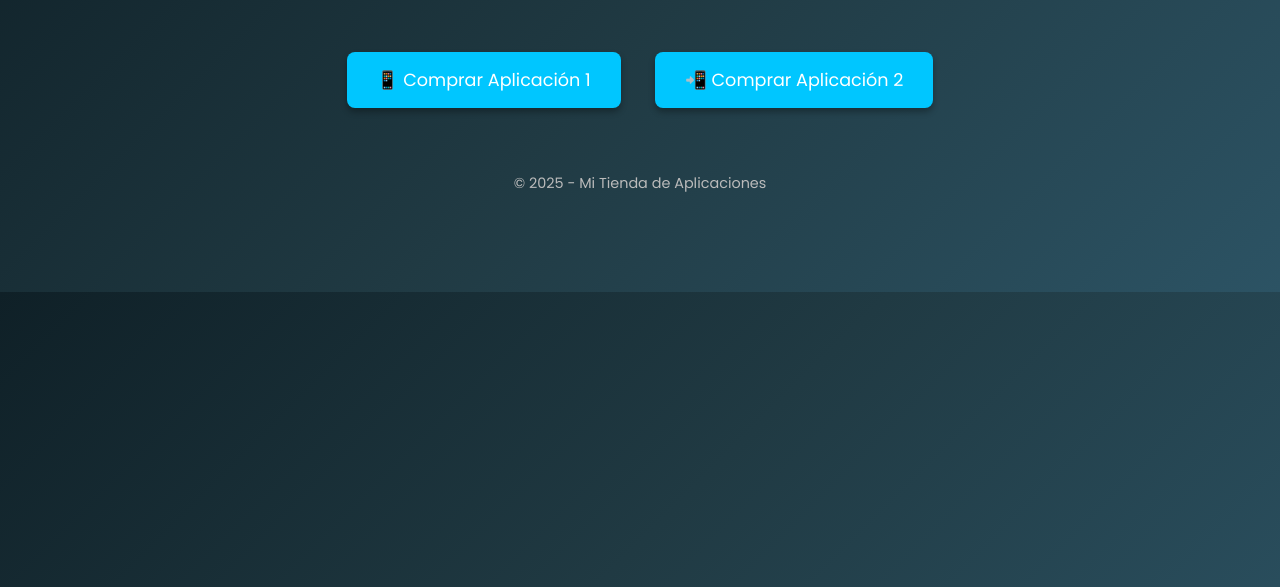
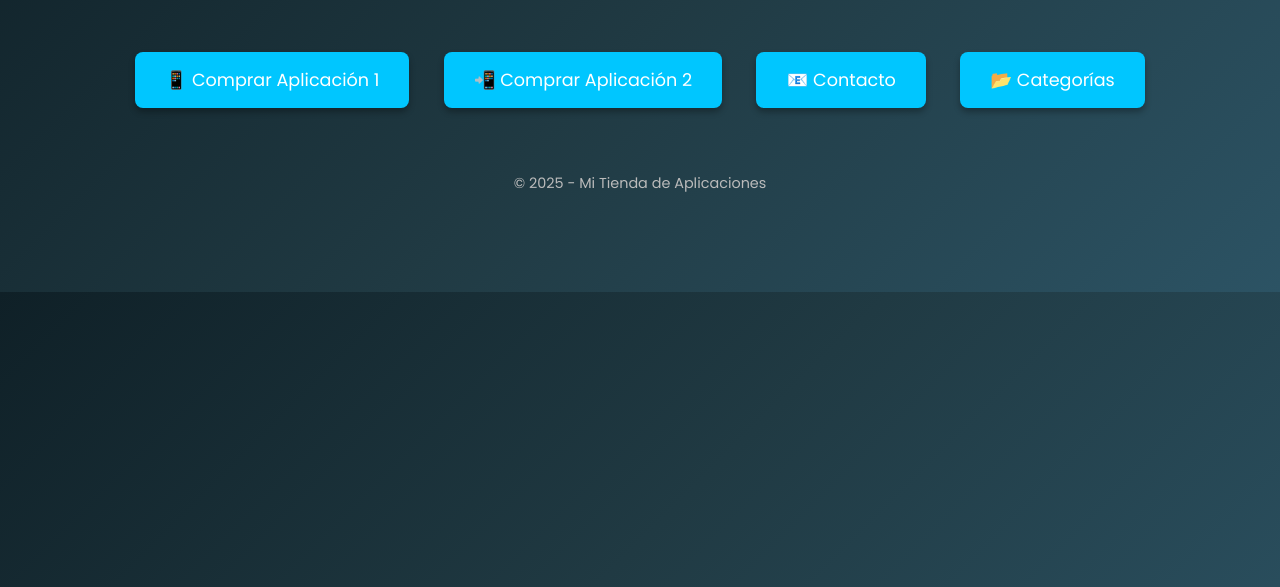
Before and after one commit to Eragoerd/joseluissuero.github.io, a plain HTML site: page index.html in a window 1280 px wide. Shown: the part 213-800 px from the top of the page. Drawn offline with Linux system fonts and the light colour scheme.

Commit message:
Update index.html

```diff
--- a/index.html
+++ b/index.html
@@ -4,7 +4,7 @@
 <head>
     <meta charset="UTF-8">
     <meta name="viewport" content="width=device-width, initial-scale=1.0">
-    <title>Mi Nueva Tienda 🚀</title>
+    <title>Mi Tienda de Aplicaciones</title>
     <link href="https://fonts.googleapis.com/css2?family=Poppins:wght@400;700&display=swap" rel="stylesheet">
     <style>
         body {
@@ -45,6 +45,8 @@
 
     <a href="https://gumroad.com/l/tuapp1" target="_blank" class="btn">📱 Comprar Aplicación 1</a>
     <a href="https://gumroad.com/l/tuapp2" target="_blank" class="btn">📲 Comprar Aplicación 2</a>
+    <a href="https://eragoerd.github.io/tienda-apps/contacto.html" class="btn">📧 Contacto</a>
+    <a href="https://eragoerd.github.io/tienda-apps/categorias.html" class="btn">📂 Categorías</a>
 
     <p style="margin-top:50px; font-size:0.9em; color:#bbbbbb;">&copy; 2025 - Mi Tienda de Aplicaciones</p>
 </body>
```
